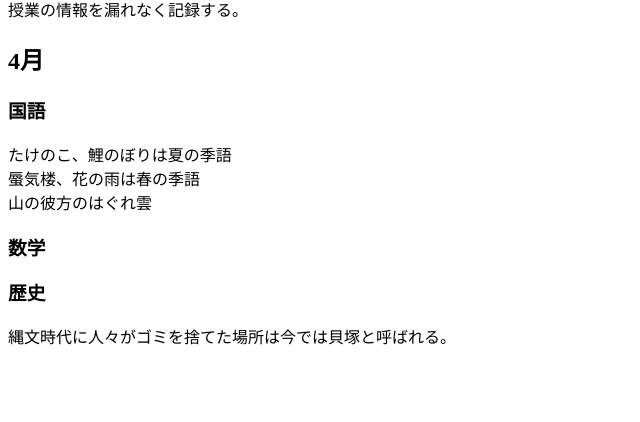
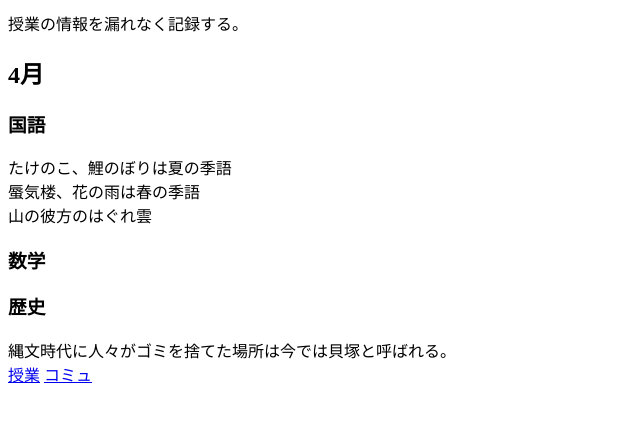
Before and after one commit to perkypat100/p3r.github.io, a plain HTML site: page pages/commu.html in a window 1280 px wide. Shown: the part 78-500 px from the top of the page, without its empty margins (0-640 px from the left). Drawn offline with Linux system fonts and the light colour scheme.

Commit message:
フッター読み込みのエラー解消

```diff
--- a/include/footer.html
+++ b/include/footer.html
@@ -1,4 +1,5 @@
 <!-- footer.html -->
 <footer>
+    <a href=https://perkypat100.github.io/p3r.github.io/pages/lesson.html>授業</a>
     <a href=https://perkypat100.github.io/p3r.github.io/pages/commu.html>コミュ</a>
 </footer>
--- a/pages/commu.html
+++ b/pages/commu.html
@@ -1,3 +1,4 @@
+<!DOCTYPE html>
 <html>
 <head>
 <meta charset="utf-8">
@@ -15,7 +16,22 @@
     <h3>歴史</h3>
     縄文時代に人々がゴミを捨てた場所は今では貝塚と呼ばれる。<br>
 
-    <script src="../footer.js"></script>
+    <div id="footer"></div>
+    <script>
+      fetch('../include/footer.html')
+              .then(response => {
+                  if (!response.ok) {
+                      throw new Error('Network response was not ok');
+                  }
+                  return response.text();
+              })
+              .then(data => {
+                  document.getElementById('footer').innerHTML = data;
+              })
+              .catch(error => {
+                  console.error('There was a problem with the fetch operation:', error);
+              });
+    </script>
 
 </body>
 </html>
```
Also changed, not shown: index.html (+16 -1 lines).
